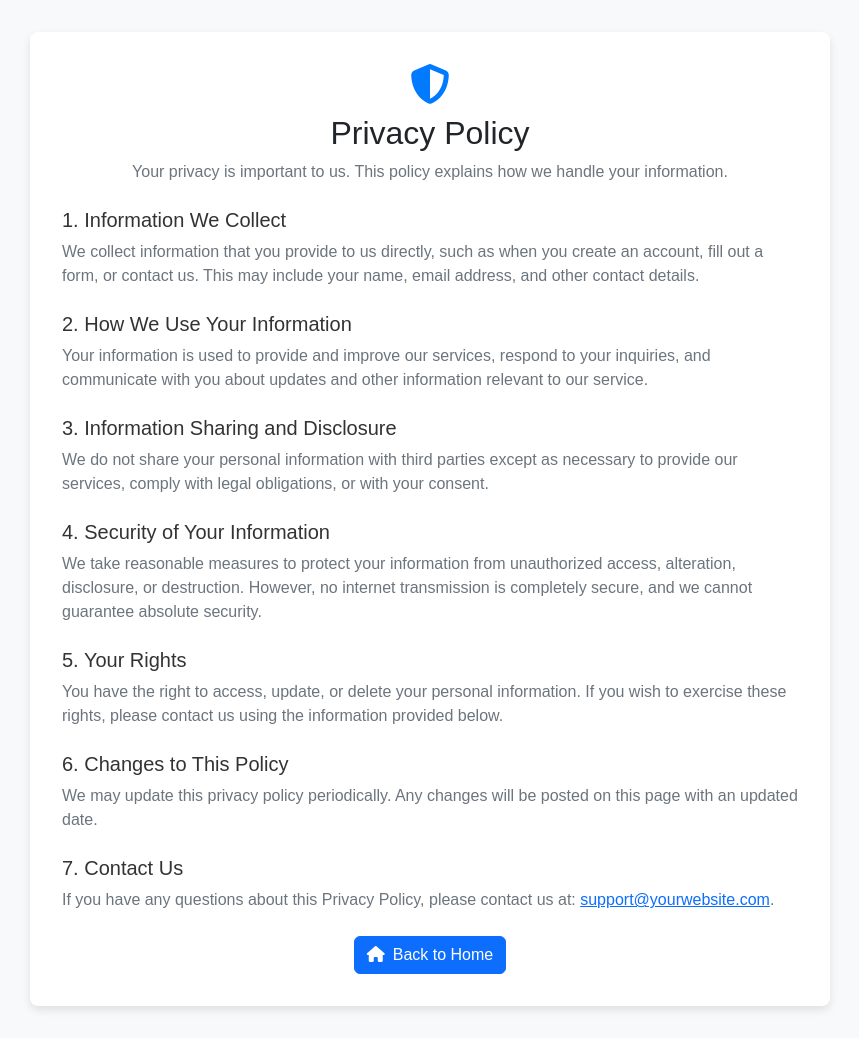
After one commit to AlexCheow/Security, a PHP site: page /privacy_policy.php in a window 1280 px wide. The commit adds this page. Shown: the whole page, without its empty margins (210-1069 px from the left). Run offline with PHP 8.4, Linux system fonts and the light colour scheme; some libraries are stand-ins or nearby versions.

Commit message:
minor changes

```diff
--- a/index.php
+++ b/index.php
@@ -27,10 +27,10 @@
                 <div class="login-wrap p-0">
                     <form action="login_code.php" method="POST" class="signin-form">
                         <div class="form-group">
-                            <input type="text" name="username" class="form-control" placeholder="Username" required>
+                            <input type="text" name="username"  class="form-control" placeholder="Username" value="" autocomplete="off" required>
                         </div>
                         <div class="form-group">
-                            <input id="password-field" type="password" name="password" class="form-control" placeholder="Password" required>
+                            <input id="password-field" type="password" name="password" class="form-control" placeholder="Password" value="" autocomplete="off" required>
                             <span toggle="#password-field" class="fa fa-fw fa-eye field-icon toggle-password"></span>
                         </div>
                         <div class="form-group">
--- /dev/null
+++ b/privacy_policy.php
@@ -0,0 +1,79 @@
+<!DOCTYPE html>
+<html lang="en">
+<head>
+    <meta charset="UTF-8">
+    <meta name="viewport" content="width=device-width, initial-scale=1.0">
+    <title>Privacy Policy</title>
+    <link href="https://cdn.jsdelivr.net/npm/bootstrap@5.2.3/dist/css/bootstrap.min.css" rel="stylesheet">
+    <link rel="stylesheet" href="https://cdnjs.cloudflare.com/ajax/libs/font-awesome/6.3.0/css/all.min.css">
+    <style>
+        body {
+            background-color: #f8f9fa;
+            font-family: Arial, sans-serif;
+        }
+        .privacy-container {
+            max-width: 800px;
+            margin: 2rem auto;
+            background-color: #fff;
+            padding: 2rem;
+            border-radius: 8px;
+            box-shadow: 0 4px 8px rgba(0, 0, 0, 0.1);
+        }
+        .privacy-container .icon {
+            font-size: 2.5rem;
+            color: #007bff;
+        }
+        .privacy-container h1 {
+            font-size: 2rem;
+            margin-top: 0.5rem;
+        }
+        .privacy-container p {
+            color: #6c757d;
+        }
+        .section-title {
+            font-size: 1.25rem;
+            color: #333;
+            margin-top: 1.5rem;
+        }
+    </style>
+</head>
+<body>
+
+<div class="privacy-container">
+    <div class="text-center mb-4">
+        <i class="fa fa-shield-alt icon"></i>
+        <h1>Privacy Policy</h1>
+        <p>Your privacy is important to us. This policy explains how we handle your information.</p>
+    </div>
+
+    <div>
+        <h2 class="section-title">1. Information We Collect</h2>
+        <p>We collect information that you provide to us directly, such as when you create an account, fill out a form, or contact us. This may include your name, email address, and other contact details.</p>
+
+        <h2 class="section-title">2. How We Use Your Information</h2>
+        <p>Your information is used to provide and improve our services, respond to your inquiries, and communicate with you about updates and other information relevant to our service.</p>
+
+        <h2 class="section-title">3. Information Sharing and Disclosure</h2>
+        <p>We do not share your personal information with third parties except as necessary to provide our services, comply with legal obligations, or with your consent.</p>
+
+        <h2 class="section-title">4. Security of Your Information</h2>
+        <p>We take reasonable measures to protect your information from unauthorized access, alteration, disclosure, or destruction. However, no internet transmission is completely secure, and we cannot guarantee absolute security.</p>
+
+        <h2 class="section-title">5. Your Rights</h2>
+        <p>You have the right to access, update, or delete your personal information. If you wish to exercise these rights, please contact us using the information provided below.</p>
+
+        <h2 class="section-title">6. Changes to This Policy</h2>
+        <p>We may update this privacy policy periodically. Any changes will be posted on this page with an updated date.</p>
+
+        <h2 class="section-title">7. Contact Us</h2>
+        <p>If you have any questions about this Privacy Policy, please contact us at: <a href="mailto:support@yourwebsite.com">support@yourwebsite.com</a>.</p>
+    </div>
+
+    <div class="text-center mt-4">
+        <a href="register.php" class="btn btn-primary"><i class="fa fa-home me-2"></i>Back to Home</a>
+    </div>
+</div>
+
+<script src="https://cdn.jsdelivr.net/npm/bootstrap@5.2.3/dist/js/bootstrap.bundle.min.js"></script>
+</body>
+</html>
```
Also changed, not shown: register.php (+4 -4 lines).
